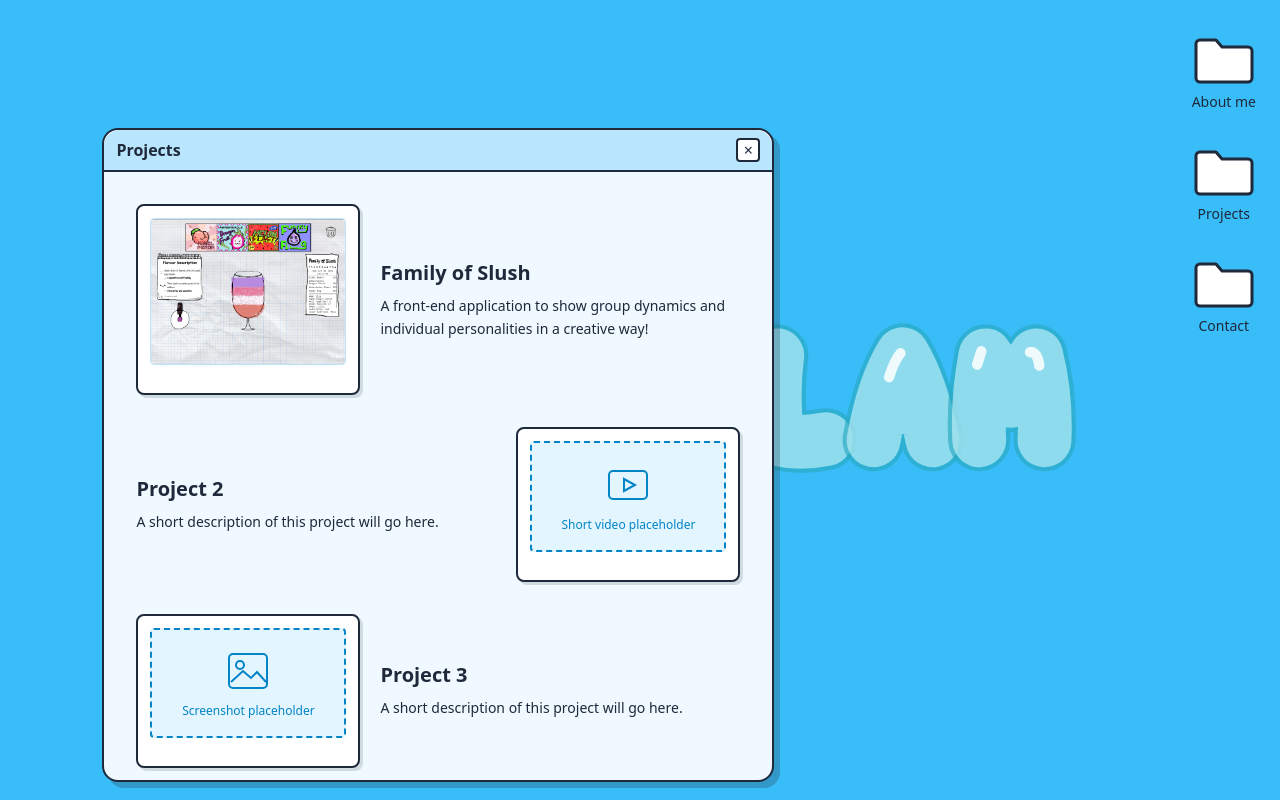
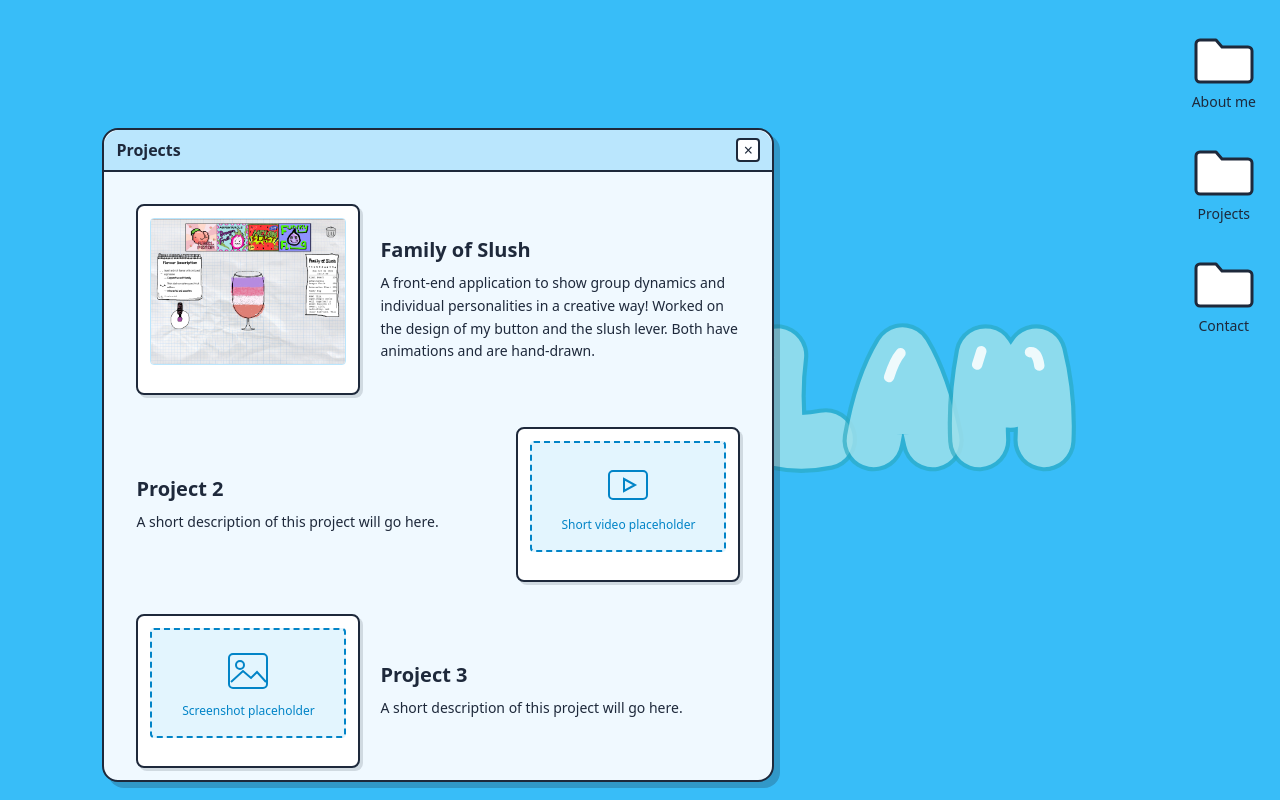
Before and after one commit to TitanL/MyPortfolio, a React (Vite) app in the folder portfolio/: page / in a window 1280 px wide. Both pictures are taken after a click on the button "Projects". Built offline with nearby package versions, Linux system fonts and the light colour scheme.

Commit message:
Updated the project description

```diff
--- a/portfolio/src/components/Projects.tsx
+++ b/portfolio/src/components/Projects.tsx
@@ -41,7 +41,7 @@ export default function Projects() {
           </div>
           <div className="w-full space-y-2">
             <h2 className="text-xl font-semibold">{number === 1 ? "Family of Slush" : `Project ${number}`}</h2>
-            <p className="text-sm leading-relaxed">{number === 1 ? "A front-end application to show group dynamics and individual personalities in a creative way!" : "A short description of this project will go here."}</p>
+            <p className="text-sm leading-relaxed">{number === 1 ? "A front-end application to show group dynamics and individual personalities in a creative way! Worked on the design of my button and the slush lever. Both have animations and are hand-drawn." : "A short description of this project will go here."}</p>
           </div>
         </article>
       ))}
```
